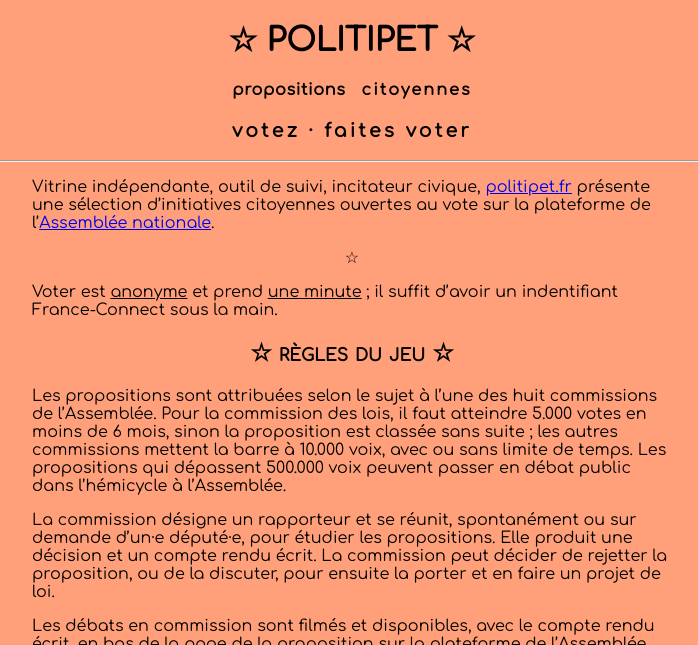
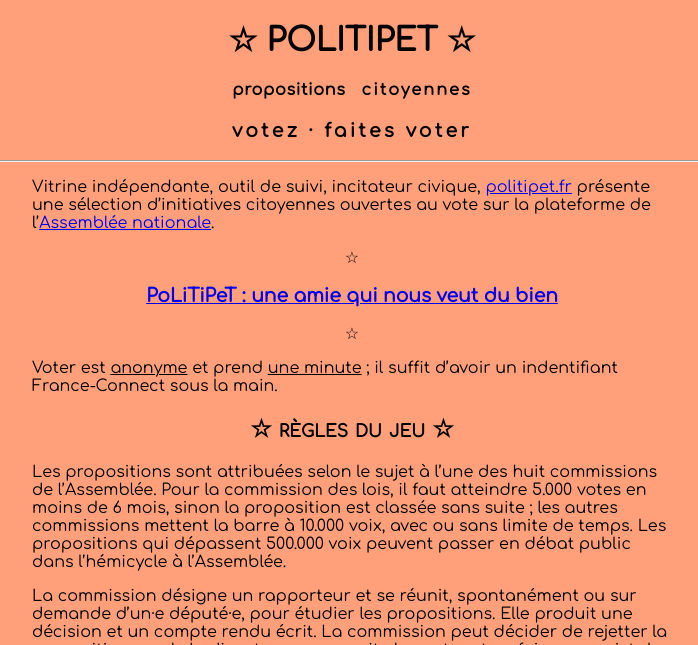
Before and after one commit to politipet/politipet.github.io, a Jekyll site: the page built from info.md, in a window 1280 px wide and 900 px high, cut to the strip 0-645 px from the top of the window. Shown: the whole strip, without its empty margins (288-986 px from the left). Built offline with Jekyll 4.4.1, drawn with Linux system fonts in a browser that asks for light colours; our own code applies the rules of GitHub Pages for plain Markdown files.

Commit message:
add into.seen at top of info/

```diff
--- a/info.md
+++ b/info.md
@@ -16,6 +16,10 @@
 Vitrine indépendante, outil de suivi, incitateur civique,
 [politipet.fr][politipet] présente une sélection d'initiatives citoyennes
 ouvertes au vote sur la plateforme de l'[Assemblée nationale][assemblée].
+
+<center>☆</center>
+
+### [PoLiTiPeT : une amie qui nous veut du bien][intro.seen]
 
 <center>☆</center>
 
```
Also changed, not shown: other parts of info.md (+1 -0 lines).
